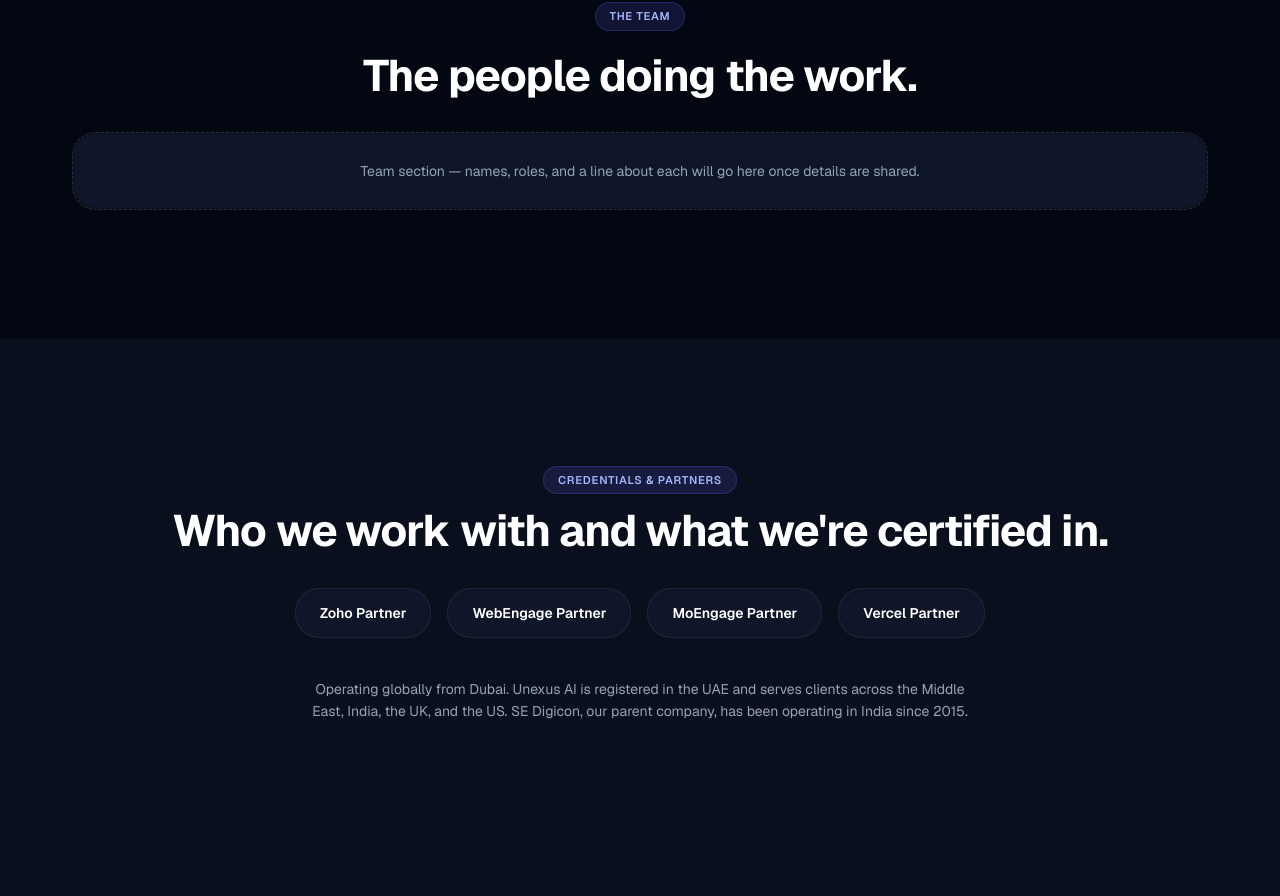
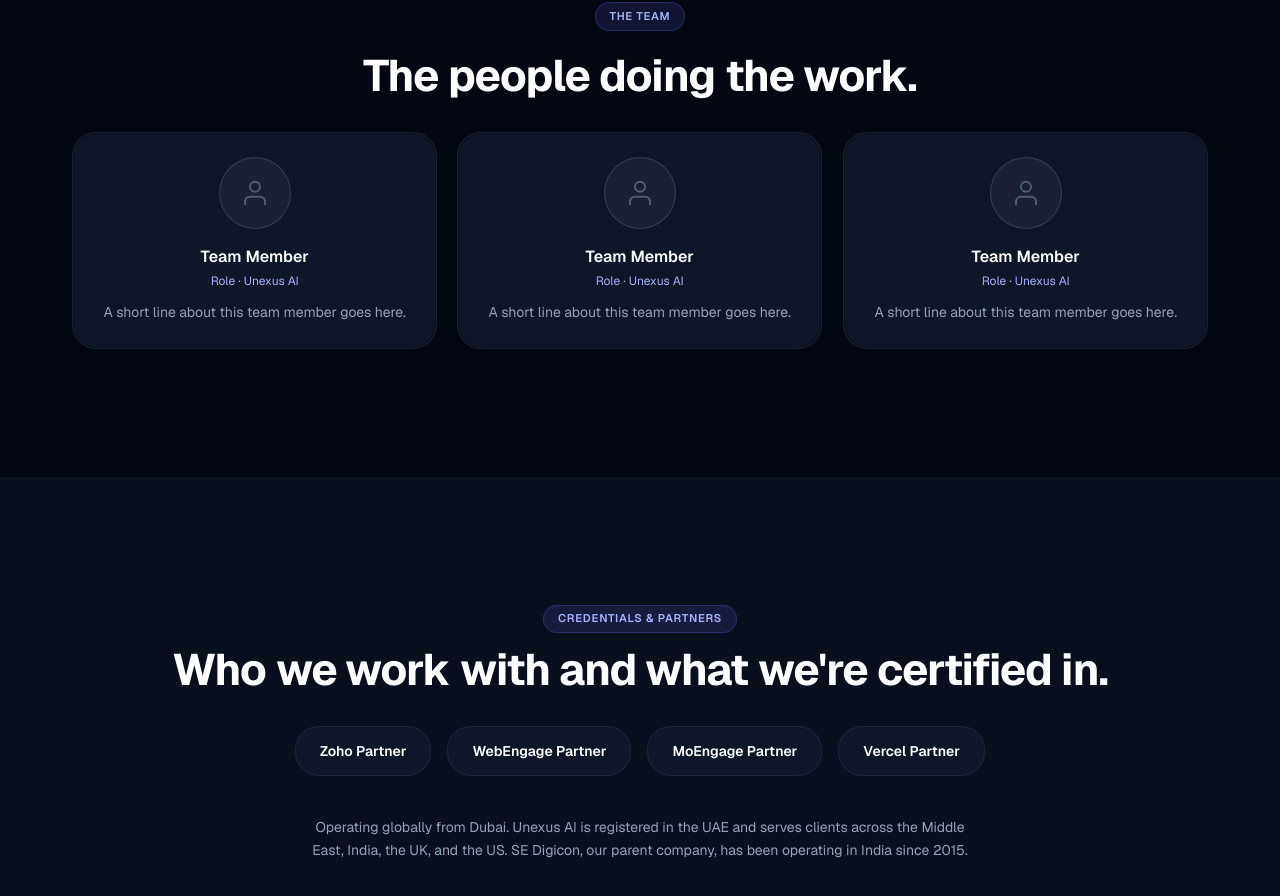
Before and after one commit to issei007-ai/unexusai, a Next.js app: page /about in a window 1280 px wide. Shown: the part 3934-4830 px from the top of the page. Built offline with nearby package versions, Linux system fonts and the light colour scheme.

Commit message:
Add 3 blank team member cards to About team section

```diff
--- a/src/app/about/page.tsx
+++ b/src/app/about/page.tsx
@@ -165,10 +165,25 @@
               <span className="badge badge-accent mb-5 inline-flex">The team</span>
               <h2 className="text-h2"><RevealText3D text="The people doing the work." splitBy="word" /></h2>
             </div>
-            <div className="glow-card p-7 text-center" style={{ border: "1px dashed var(--color-border-bright)" }}>
-              <p className="text-sm" style={{ color: "var(--color-brand-400)" }}>
-                Team section — names, roles, and a line about each will go here once details are shared.
-              </p>
+            <div className="grid sm:grid-cols-3 gap-5">
+              {[1, 2, 3].map((n) => (
+                <ScrollReveal key={n} delay={n * 0.08}>
+                  <div className="glow-card h-full p-6 text-center" style={{ border: "1px solid var(--color-border)" }}>
+                    <div
+                      className="mx-auto mb-4 flex items-center justify-center"
+                      style={{ width: 72, height: 72, borderRadius: "50%", background: "rgba(255,255,255,0.05)", border: "1px solid var(--color-border-bright)", color: "var(--color-brand-500)" }}
+                    >
+                      <svg width="30" height="30" viewBox="0 0 24 24" fill="none" stroke="currentColor" strokeWidth="1.6" strokeLinecap="round" strokeLinejoin="round">
+                        <path d="M20 21v-2a4 4 0 0 0-4-4H8a4 4 0 0 0-4 4v2" />
+                        <circle cx="12" cy="7" r="4" />
+                      </svg>
+                    </div>
+                    <div className="font-semibold text-white mb-1" style={{ fontFamily: "var(--font-display)" }}>Team Member</div>
+                    <div className="text-xs mb-3" style={{ color: "var(--color-accent-300)" }}>Role · Unexus AI</div>
+                    <p className="text-sm leading-relaxed" style={{ color: "var(--color-brand-400)" }}>A short line about this team member goes here.</p>
+                  </div>
+                </ScrollReveal>
+              ))}
             </div>
           </div>
         </section>
```
